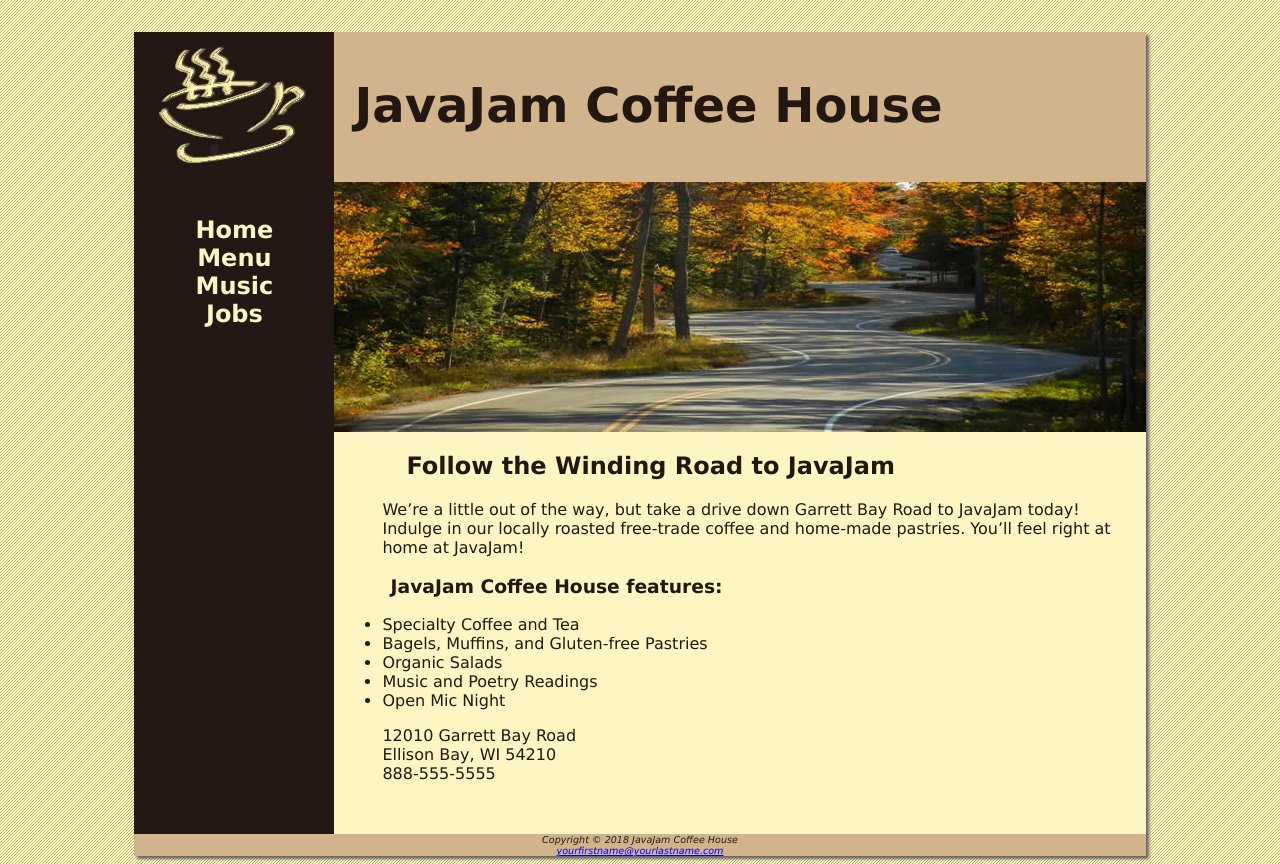
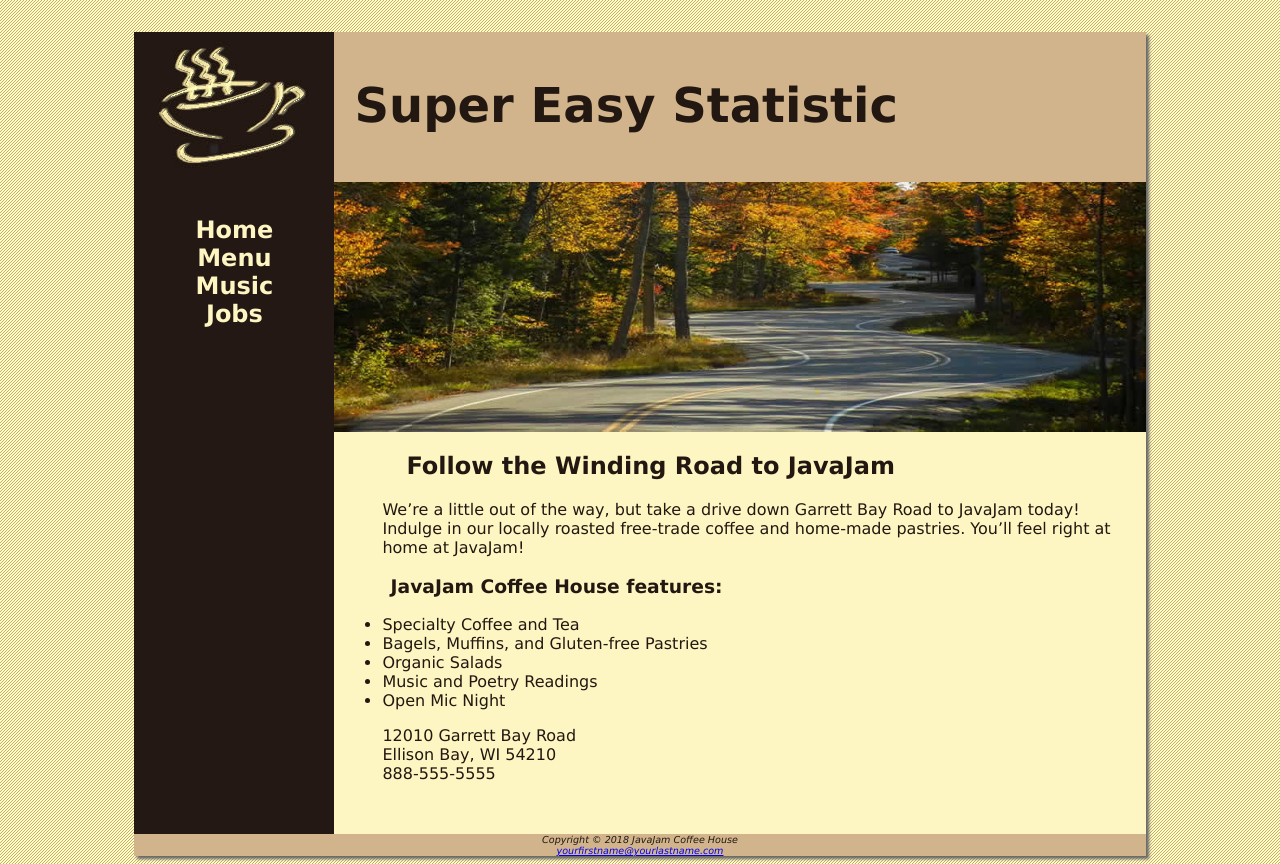
Before and after one commit to ongsw/ongsw.github.io, a plain HTML site: page index.html in a window 1280 px wide. Drawn offline with Linux system fonts and the light colour scheme.

Commit message:
Update index.html

```diff
--- a/index.html
+++ b/index.html
@@ -9,7 +9,7 @@
 <body>
 <div id="wrapper">
 <header>
-<h1>JavaJam Coffee House</h1>
+<h1>Super Easy Statistic</h1>
 </header>
 <nav>
   <ul>
```
